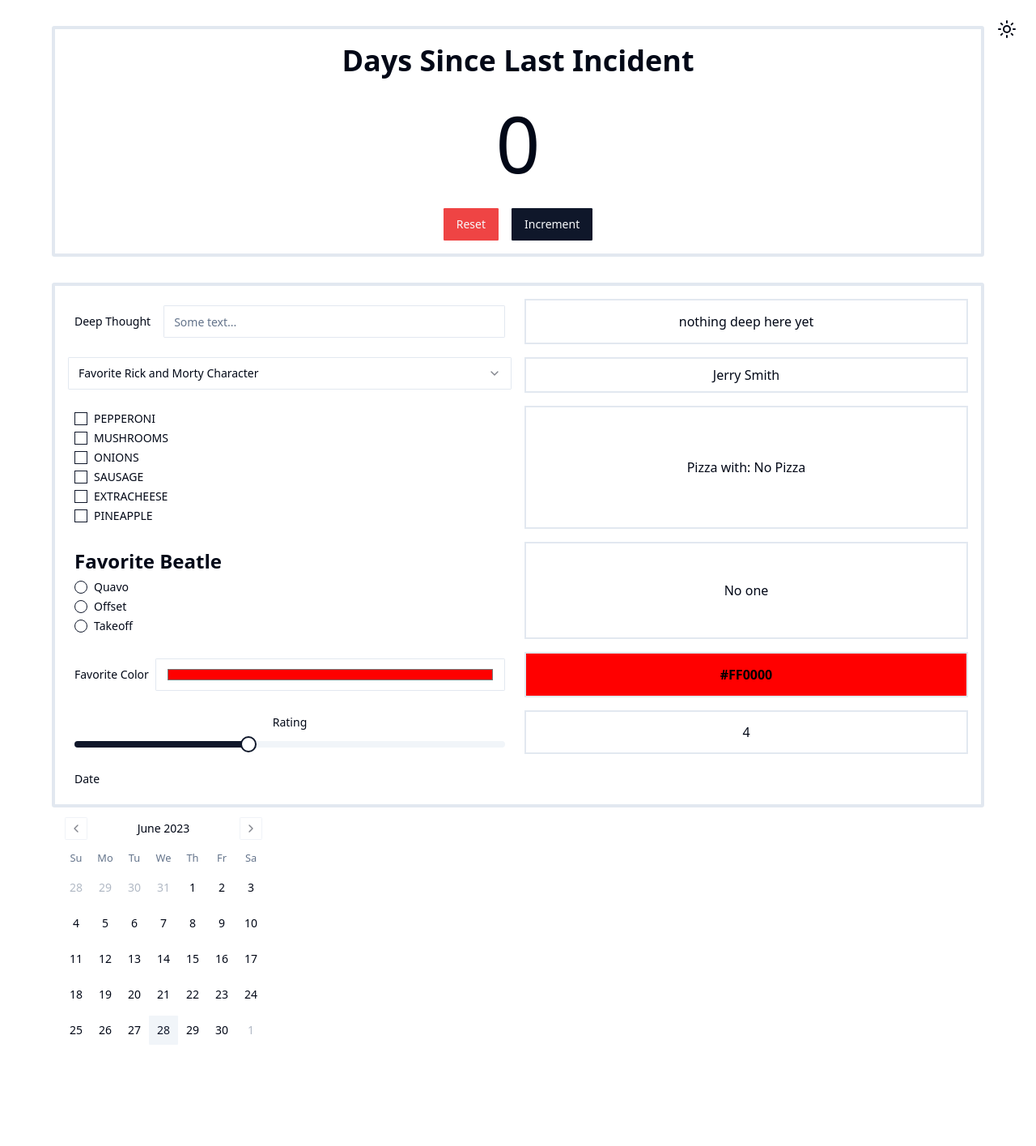
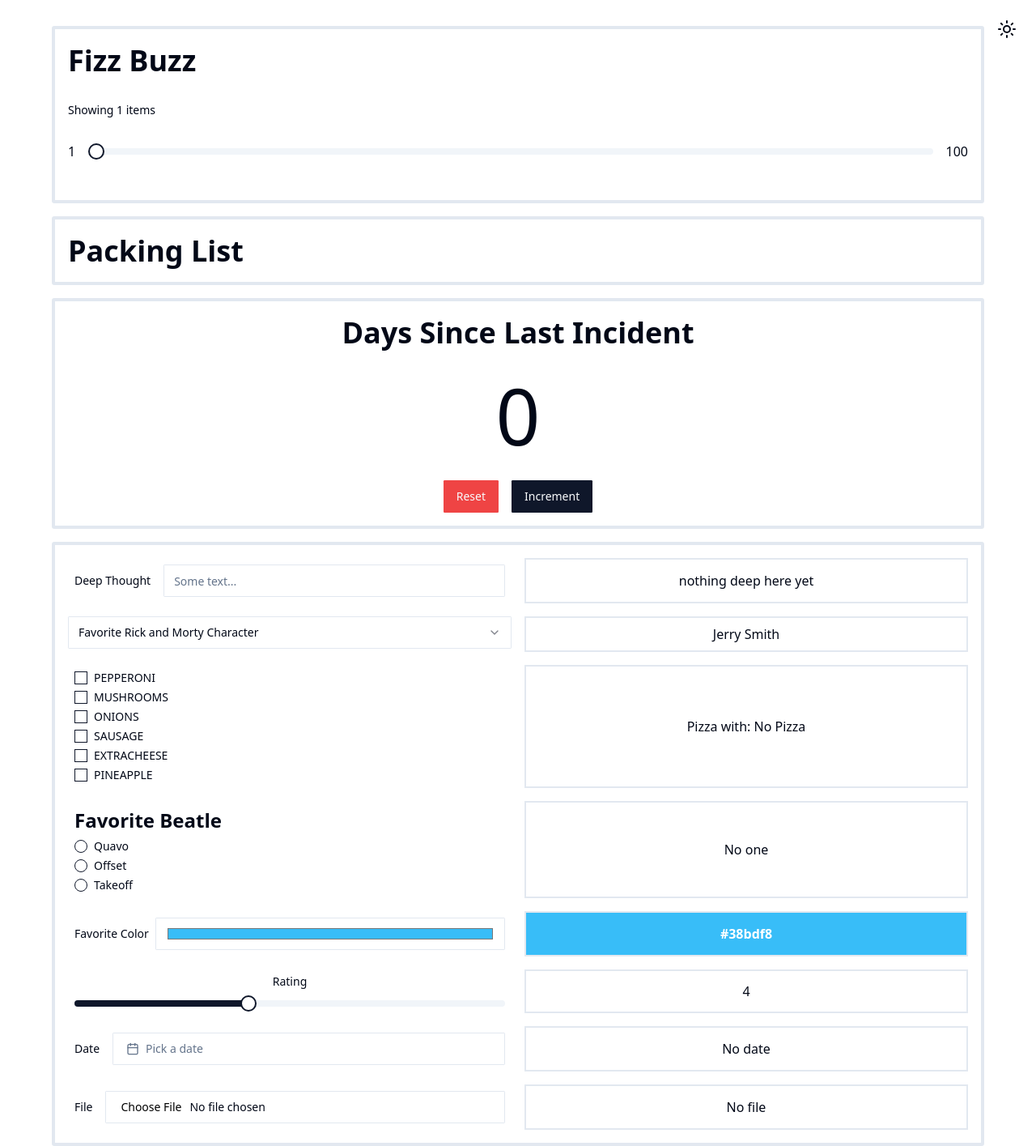
Before and after one commit to areudev/ui-dev, a React (Vite) app: page / in a window 1280 px wide. Shown: the whole page at 81% size. Before the commit the page ends 1302 px from the top, so only its background shows below. Built offline with nearby package versions, Linux system fonts and the light colour scheme.

Commit message:
fizz buzz init

```diff
--- a/src/App.tsx
+++ b/src/App.tsx
@@ -1,16 +1,19 @@
 import { Calendar } from './components/calendar'
 import Counter from './demos/counter'
+import { FizzBuzz } from './demos/fizz-buzz'
 import GalacticInputGala from './demos/galactic-input-gala'
+import { PackingList } from './demos/packing-list'
 import ThemeToggler from './lib/theming'
 
 function App() {
 	return (
-		<>
+		<div className="space-y-4">
+			<FizzBuzz />
 			<ThemeToggler />
+			<PackingList />
 			<Counter />
 			<GalacticInputGala />
-			<Calendar onDayClick={(d, m, y) => console.log(d, m, y)} />
-		</>
+		</div>
 	)
 }
 
--- a/src/components/date-picker.tsx
+++ b/src/components/date-picker.tsx
@@ -7,16 +7,22 @@ import { Button } from './button'
 import { Calendar } from './calendar'
 import { Popover, PopoverContent, PopoverTrigger } from './popover'
 
-export function DatePickerDemo() {
-	const [date, setDate] = React.useState<Date>()
-
+export function DatePicker({
+	date,
+	setDate,
+}: {
+	date?: Date
+	setDate: React.Dispatch<React.SetStateAction<Date | undefined>>
+}) {
+	// const [date, setDate] = React.useState<Date>()
+	// React.Dispatch<React.SetStateAction<Date | undefined>>
 	return (
 		<Popover>
 			<PopoverTrigger asChild>
 				<Button
 					variant={'outline'}
 					className={cn(
-						'w-[280px] justify-start text-left font-normal',
+						'w-full justify-start text-left font-normal',
 						!date && 'text-muted-foreground',
 					)}
 				>
@@ -24,7 +30,7 @@ export function DatePickerDemo() {
 					{date ? format(date, 'PPP') : <span>Pick a date</span>}
 				</Button>
 			</PopoverTrigger>
-			<PopoverContent className="w-auto p-0">
+			<PopoverContent className="w-auto p-0 ">
 				<Calendar
 					mode="single"
 					selected={date}
--- /dev/null
+++ b/src/demos/fizz-buzz/index.tsx
@@ -0,0 +1,30 @@
+import { type PropsWithChildren, useState } from 'react'
+import { Frame } from '../../components/frame'
+import { Slider } from '../../components/slider'
+import { Label } from '../../components/label'
+
+export const FizzBuzz = () => {
+	const [number, setNumber] = useState([1])
+	return (
+		<Frame>
+			<header>
+				<h1>Fizz Buzz</h1>
+			</header>
+			<Label>Showing {number} items</Label>
+			<div className="flex items-center space-x-4">
+				<span>1</span>
+				<Slider
+					id="select-number"
+					min={1}
+					max={100}
+					value={number}
+					onValueChange={v => {
+						setNumber(v)
+					}}
+				/>
+				<span>100</span>
+			</div>
+			<div className="grid grid-cols-10 gap-4"></div>
+		</Frame>
+	)
+}
--- a/src/demos/galactic-input-gala/index.tsx
+++ b/src/demos/galactic-input-gala/index.tsx
@@ -12,6 +12,7 @@ import {
 import { Checkbox } from '../../components/checkbox'
 import { RadioGroupItem, RadioGroup } from '../../components/radio'
 import { Slider } from '../../components/slider'
+import { DatePicker } from '../../components/date-picker'
 
 const rickAndMortyCharacters = [
 	'Rick Sanchez',
@@ -56,10 +57,10 @@ const GalacticInputGala = () => {
 		useState<string>('Jerry Smith')
 	const [toppings, dispatch] = useReducer(toppingsReducer, toppingsState)
 	const [favoriteBeatle, setFavoriteBeatle] = useState('')
-	const [color, setColor] = useState('#FF0000')
+	const [color, setColor] = useState('#38bdf8')
 	const [rating, setRating] = useState([4])
-	const [date, setDate] = useState('2023-03-23')
-	const [file, setFile] = useState<File | null>(null)
+	const [date, setDate] = useState<Date>()
+	const [file, setFile] = useState<string>('')
 
 	return (
 		<Frame className="mt-8">
@@ -133,7 +134,7 @@ const GalacticInputGala = () => {
 						className=""
 					>
 						{migos.map(beatle => (
-							<div className="flex items-center gap-2">
+							<div key={beatle} className="flex items-center gap-2">
 								<RadioGroupItem value={beatle} id={beatle} />
 								<Label htmlFor={beatle}>{beatle}</Label>
 							</div>
@@ -186,6 +187,28 @@ const GalacticInputGala = () => {
 					<Label className="min-w-min flex-shrink-0" htmlFor="date">
 						<p>Date</p>
 					</Label>
+					<DatePicker date={date} setDate={setDate} />
+				</div>
+				<div className="flex items-center justify-around gap-2 border-2 p-2">
+					<p data-testid="date-result">
+						{date?.toLocaleDateString() || 'No date'}
+					</p>
+				</div>
+				<div className="flex items-center gap-4 p-2">
+					<Label className="min-w-min flex-shrink-0" htmlFor="resume">
+						<p>File</p>
+					</Label>
+					<Input
+						type="file"
+						name="resume"
+						id="resume"
+						data-testid="file-input"
+						value={file}
+						onChange={e => setFile(e.target.value)}
+					/>
+				</div>
+				<div className="flex items-center justify-around gap-2 border-2 p-2">
+					<p data-testid="file-result">{file || 'No file'}</p>
 				</div>
 			</div>
 		</Frame>
--- /dev/null
+++ b/src/demos/packing-list/index.tsx
@@ -0,0 +1,12 @@
+import * as React from 'react'
+import { Frame } from '../../components/frame'
+
+export const PackingList = () => {
+	return (
+		<Frame>
+			<header>
+				<h1>Packing List</h1>
+			</header>
+		</Frame>
+	)
+}
--- /dev/null
+++ b/src/lib/repeat.ts
@@ -0,0 +1,3 @@
+export const repeat = <T>(times: number, callback: (i: number) => T): T[] => {
+	return [...Array(times).keys()].map(i => callback(i + 1))
+}
```
Also changed, not shown: src/lib/to-fizz-buzz.ts (added).
